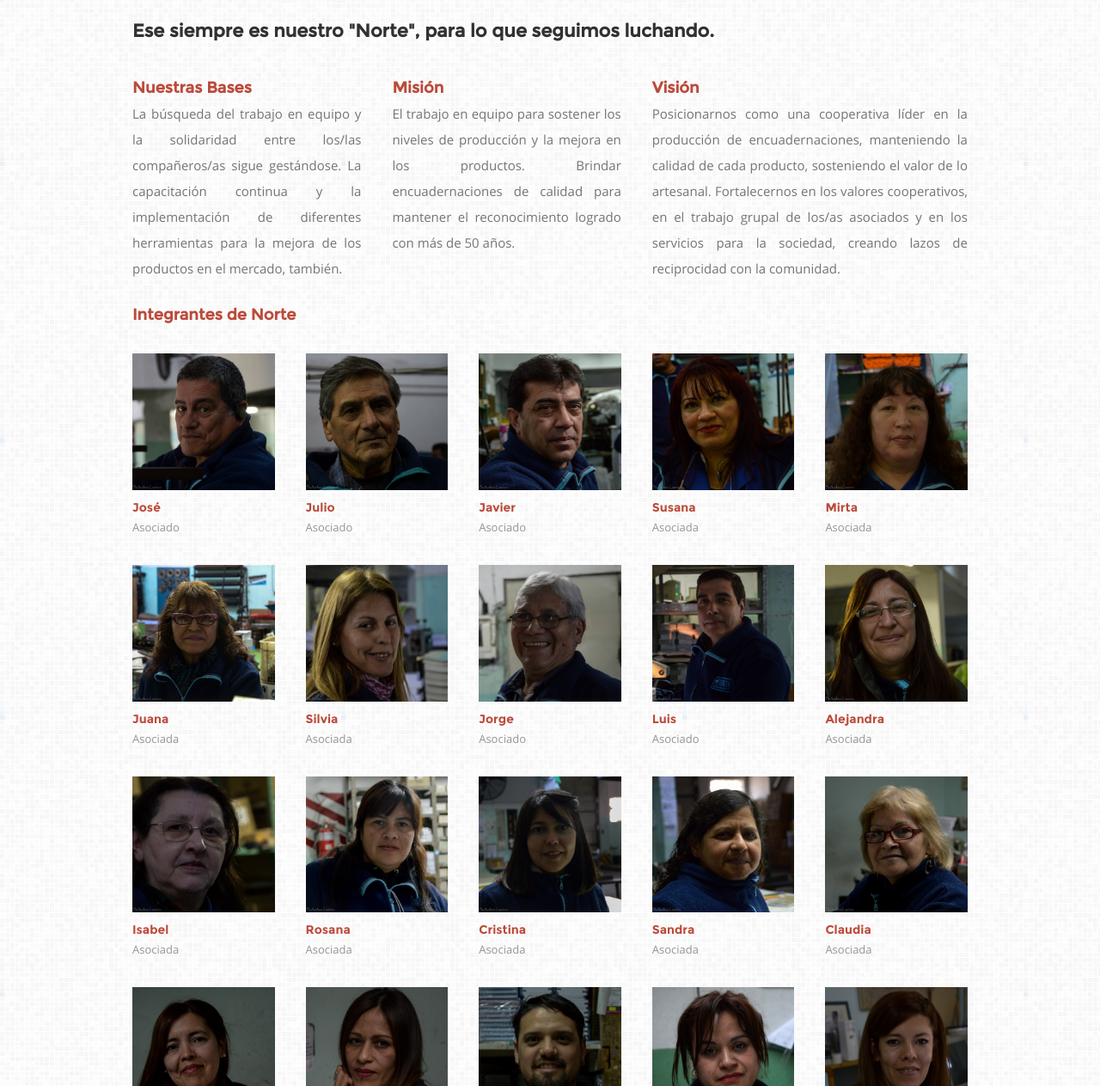
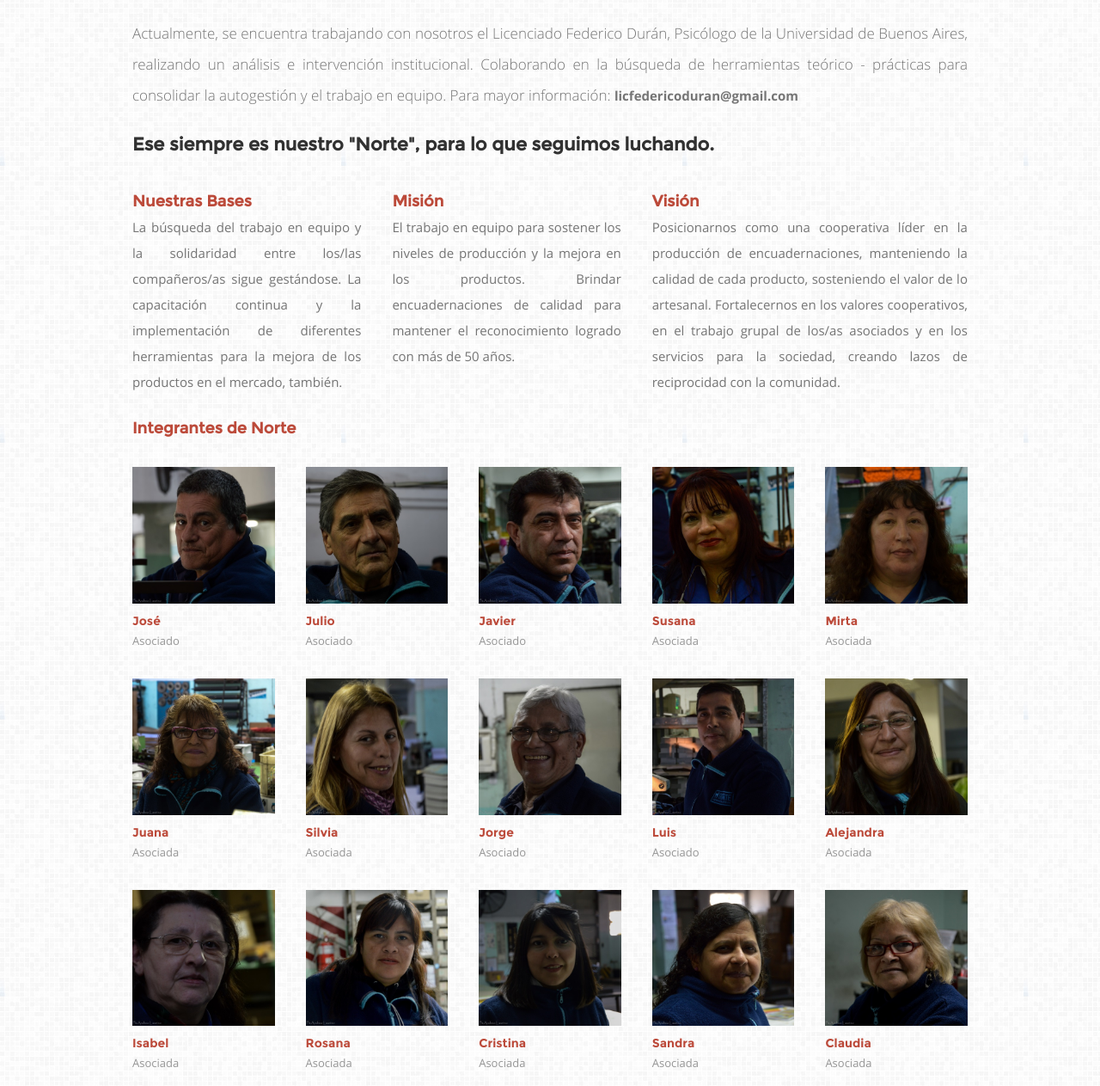
Before and after one commit to manueldelapenna/nortecooperativa.com, a plain HTML site: page index.html in a window 1280 px wide. Shown: the part 2977-4240 px from the top of the page at 86% size. Drawn offline with nearby package versions, Linux system fonts and the light colour scheme; some packages are replaced by stand-ins of ours.

Commit message:
actualizacion info psi

```diff
--- a/index.html
+++ b/index.html
@@ -398,6 +398,7 @@
 			<p class="intro">En la actualidad somos veinticinco asociados/as. Muchos/as de nosotros/as vimos nacer a Norte, y contamos con más de 39 años de trabajo en la fábrica. Ese es el valor que tiene Norte : su gente.</p>
 			<p class="intro">Para nosotros/as,  "Norte es nuestra casa", con ello logramos sustentar a nuestras familias, manteniendo la fuente de trabajo.</p>
 			<p class="intro">Elegimos la Autogestión y ser una Fábrica Recuperada porque es la única forma de defender nuestros derechos como trabajadores/as.</p>
+			<p class="intro">Actualmente, se encuentra trabajando con nosotros el Licenciado Federico Durán, Psicólogo de la Universidad de Buenos Aires, realizando un análisis e intervención institucional. Colaborando en la búsqueda de herramientas teórico - prácticas para consolidar la autogestión y el trabajo en equipo. Para mayor información: <strong>licfedericoduran@gmail.com</strong></p>
 			<h4>Ese siempre es nuestro "Norte", para lo que seguimos luchando.</h4>
 			<br>
          </div>
@@ -716,10 +717,15 @@
             </div>
 
 		</div>
+		<p class="intro">Actualmente, se encuentra trabajando con nosotros el Licenciado Federico Durán, Psicólogo de la Universidad de Buenos Aires, realizando un análisis e intervención institucional. Colaborando en la búsqueda de herramientas teórico - prácticas para consolidar la autogestión y el trabajo en equipo. Para mayor información: <strong>licfedericoduran@gmail.com</strong></p>
 	</div>
 	<!-- Fin Quinta Fila -->
 
+
+
    </section> <!-- About Section End-->
+
+
 
    <!-- Map Section
    ================================================== -->
```
